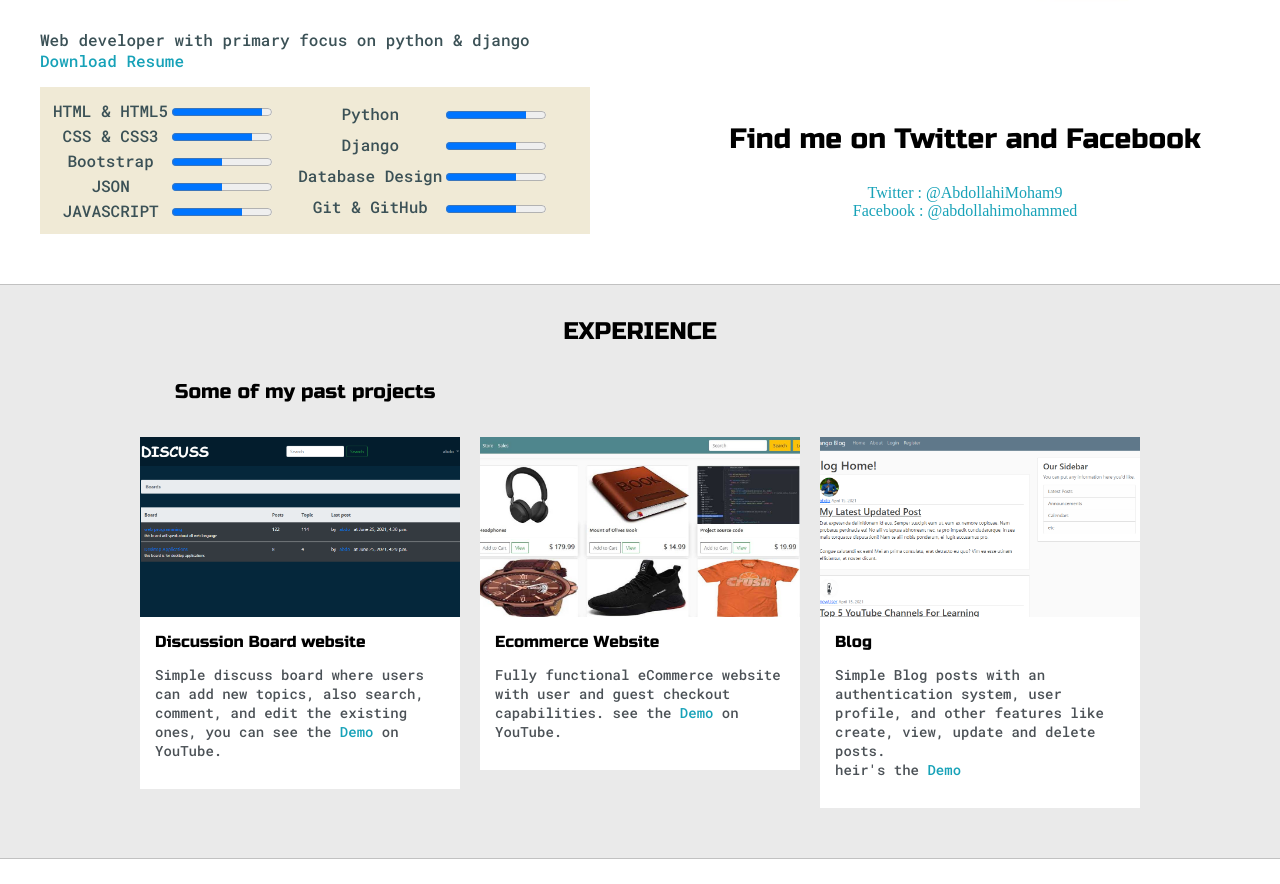
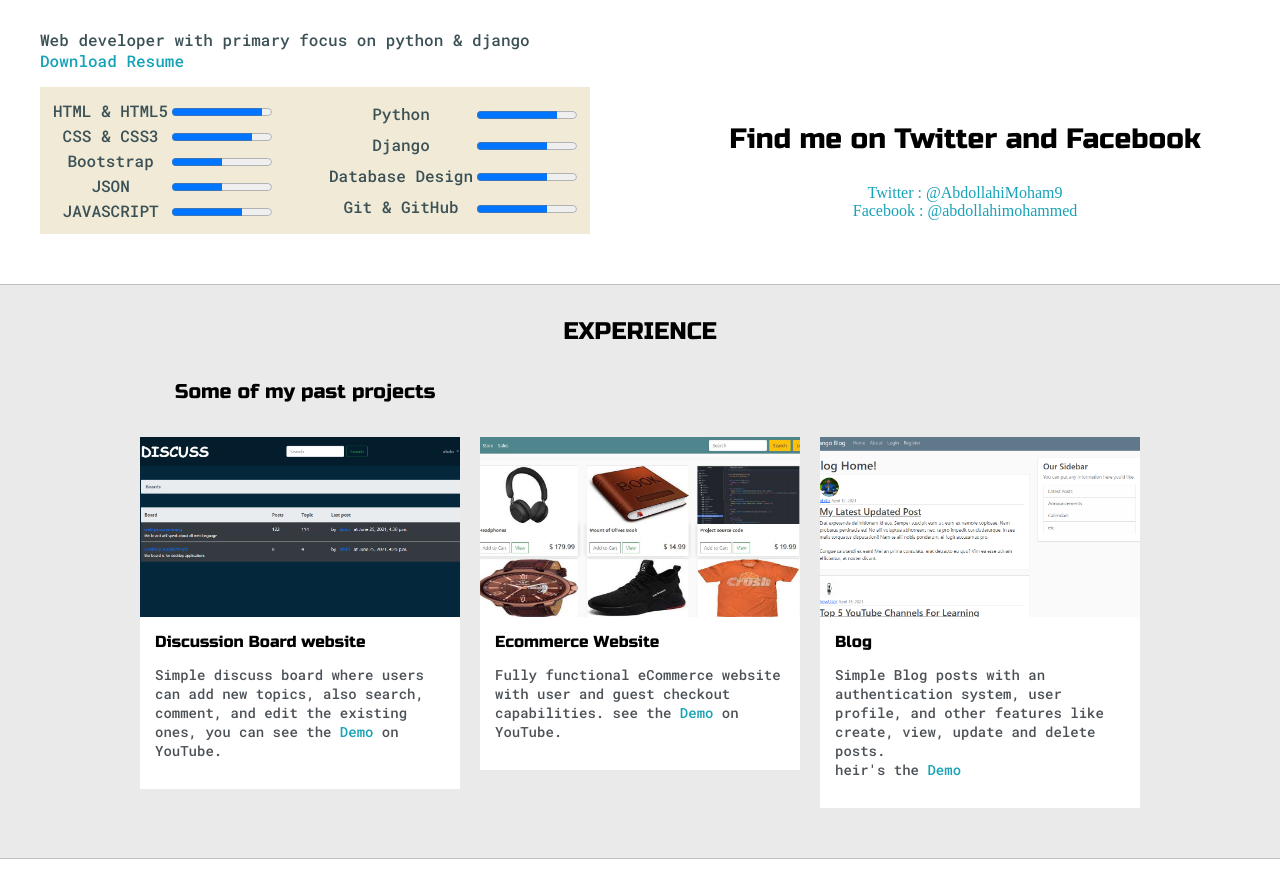
Before and after one commit to abdo-mo/Portfolio-v1, a plain HTML site: page index.html in a window 1280 px wide. Shown: the part 1291-2175 px from the top of the page. Drawn offline with Linux system fonts and the light colour scheme.

Commit message:
fix some parts

```diff
--- a/default.css
+++ b/default.css
@@ -233,6 +233,9 @@ h6{font-size:16px}
 .theme-dot:hover
 {
     border-width:5px;
+    width:40px;
+    height:35px
+
 }
 
 #light-mode
@@ -337,7 +340,7 @@ h6{font-size:16px}
 #skills
 {
     display:flex;
-    /* justify-content:space-between; */
+    justify-content:space-between;
     text-align:center;
     background-color:var(--previewShadow);
 }
--- a/index.html
+++ b/index.html
@@ -124,7 +124,7 @@
 
                     <p>Web developer with primary focus on python & django <a href = "#" target = "_blank">Download Resume</a></p>
 
-                    <div id = "skills">
+                    <div id = "skills" style="overflow: auto">
                         <table class = "table">
                             <tr>
                                 <td>HTML & HTML5</td>
```
